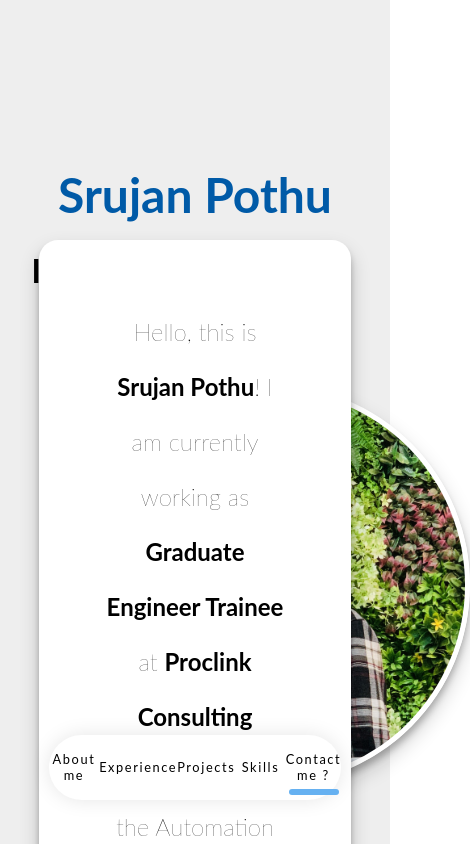
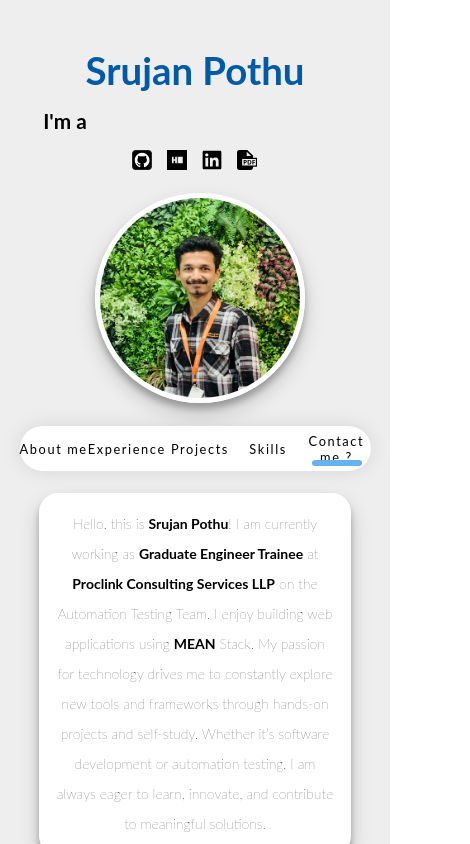
Before and after one commit to srujanpothu14/portfolio, an Angular app: page / in a window 390 px wide. Shown: the top 844 px of the page, 470 px wide, since content can reach past the window. Built offline with nearby package versions, Linux system fonts and the light colour scheme.

Commit message:
intro page and about me page made responsive.

```diff
--- a/src/app/about-page/about-page.component.scss
+++ b/src/app/about-page/about-page.component.scss
@@ -18,3 +18,17 @@
   border-radius: 1.2rem;
   box-shadow: rgba(0, 0, 0, 0.19) 0px 10px 20px, rgba(0, 0, 0, 0.23) 0px 6px 6px;
 }
+
+@media (max-width: 480px) {
+  .about_me_con {
+    height: 100%;
+    font-size: 14px;
+    line-height: 30px;
+    margin-bottom: 24px;
+  }
+  .about_me {
+    p {
+      margin: 1rem;
+    }
+  }
+}
--- a/src/app/app.component.scss
+++ b/src/app/app.component.scss
@@ -78,3 +78,21 @@ body {
     font-size: 1rem;
   }
 }
+@media (max-width: 480px) {
+  .et-hero-tabs,
+  .et-slide {
+    display: flex;
+    flex-direction: column;
+    justify-content: center;
+    align-items: center;
+  }
+  .et-hero-tabs-container {
+    width: 90%;
+    height: 45px;
+    border-radius: 30px;
+    margin-bottom: 22px;
+    &--top {
+      top: 65px;
+    }
+  }
+}
--- a/src/app/intro-page/intro-page.component.scss
+++ b/src/app/intro-page/intro-page.component.scss
@@ -82,29 +82,97 @@ h2 {
   }
 }
 
-/* Responsive Design */
-@media (max-width: 768px) {
+@media (max-width: 1024px) {
   .intro_page_con {
     flex-direction: column;
     text-align: center;
+    height: auto;
+    padding: 40px 20px;
   }
 
   .name_role_con {
-    width: 100%;
+    width: 80%;
     max-width: 500px;
   }
 
-  h1,
-  h2 {
+  h1 {
+    font-size: 2.5rem;
     justify-content: center;
   }
 
-  .social_link_icons {
+  h2 {
+    font-size: 1.8rem;
     justify-content: center;
+  }
+
+  .profile_img_con {
+    width: 300px;
+    height: 300px;
+  }
+}
+
+/* Mobile Screens */
+@media (max-width: 768px) {
+  .intro_page_con {
+    gap: 20px;
+  }
+
+  .name_role_con {
+    width: 90%;
+  }
+
+  h1 {
+    font-size: 2rem;
+  }
+
+  h2 {
+    font-size: 1.5rem;
   }
 
   .profile_img_con {
     width: 250px;
     height: 250px;
   }
+
+  .social_link_icons {
+    justify-content: center;
+  }
 }
+
+/* Extra Small Screens (below 480px) */
+@media (max-width: 480px) {
+  .intro_page_con {
+    display: flex;
+    flex-direction: column;
+    align-items: center;
+    justify-content: center;
+    margin-bottom: 60px;
+  }
+  .profile_img_con {
+    border-radius: 50%;
+    width: 205px;
+    height: 205px;
+    img {
+      width: 200px;
+      height: 200px;
+    }
+  }
+  h1 {
+    font-size: 2.4rem;
+  }
+
+  h2 {
+    font-size: 1.3rem;
+    margin: 0px;
+  }
+
+  .profile_img_con {
+    width: 200px;
+    height: 200px;
+  }
+
+  .social_link_icons img {
+    width: 20px;
+    height: 20px;
+  }
+}
```
Also changed, not shown: src/styles.scss (+7 -0 lines).
